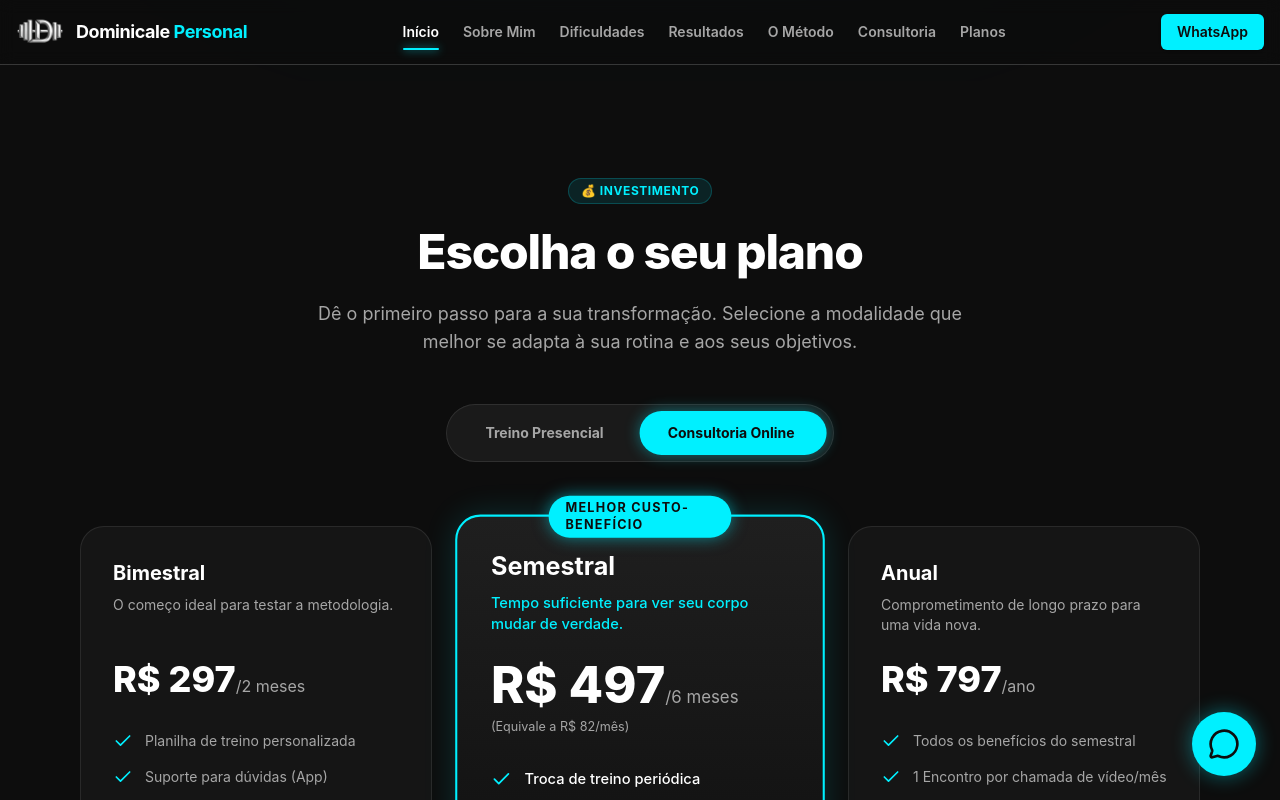
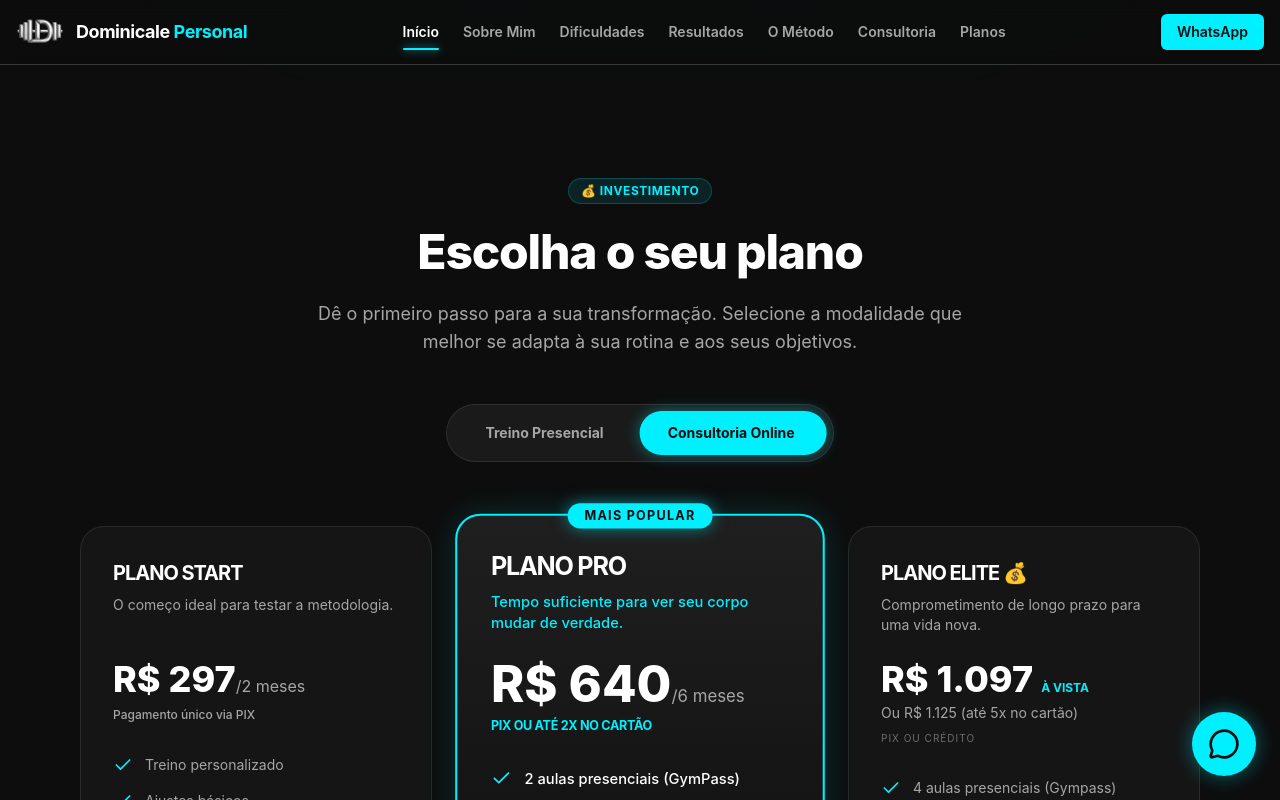
Before and after one commit to 04ale/dominicale-personal, a React (Vite) app: page / in a window 1280 px wide. Both pictures are taken after a click on the button "Consultoria Online". Shown: the part 5175-5975 px from the top of the page. Built offline with nearby package versions, Linux system fonts and the light colour scheme.

Commit message:
adding things to plans

```diff
--- a/src/components/Plans.tsx
+++ b/src/components/Plans.tsx
@@ -158,61 +158,71 @@ export default function Plans({ id }: { id?: string }) {
         {activeTab === 'consultoria' && (
           <div className="grid grid-cols-1 md:grid-cols-3 gap-8 items-center animate-in fade-in slide-in-from-bottom-4 duration-500">
 
-            {/* PLANO BIMESTRAL */}
+            {/* PLANO START */}
             <div className="bg-gunmetal-grey/50 border border-platinum-light/10 rounded-3xl p-8 flex flex-col h-full relative">
-              <h3 className="text-xl font-bold mb-2">Bimestral</h3>
+              <h3 className="text-xl font-bold mb-2 uppercase tracking-tighter">Plano Start</h3>
               <p className="text-silver-mist text-sm mb-6 h-10">O começo ideal para testar a metodologia.</p>
               <div className="mb-8">
-                <span className="text-4xl font-extrabold">R$ 297</span>
+                <span className="text-4xl font-extrabold text-pure-white">R$ 297</span>
                 <span className="text-silver-mist">/2 meses</span>
+                <p className="text-xs text-silver-mist mt-2 font-medium">Pagamento único via PIX</p>
               </div>
               <ul className="space-y-4 mb-8 flex-1">
-                <li className="flex items-start gap-3"><Check size={20} className="text-electric shrink-0" /> <span className="text-sm text-silver-mist">Planilha de treino personalizada</span></li>
-                <li className="flex items-start gap-3"><Check size={20} className="text-electric shrink-0" /> <span className="text-sm text-silver-mist">Suporte para dúvidas (App)</span></li>
-                <li className="flex items-start gap-3 opacity-40"><X size={20} className="text-silver-mist shrink-0" /> <span className="text-sm text-silver-mist line-through">Análise de vídeos da execução</span></li>
+                <li className="flex items-start gap-3"><Check size={20} className="text-electric shrink-0" /> <span className="text-sm text-silver-mist">Treino personalizado</span></li>
+                <li className="flex items-start gap-3"><Check size={20} className="text-electric shrink-0" /> <span className="text-sm text-silver-mist">Ajustes básicos</span></li>
+                <li className="flex items-start gap-3"><Check size={20} className="text-electric shrink-0" /> <span className="text-sm text-silver-mist">Suporte padrão</span></li>
               </ul>
-              <a href="https://wa.me/5511919799090?text=Ol%C3%A1%20Lucas%21%20Quero%20assinar%20a%20Consultoria%20Bimestral." target="_blank" rel="noopener noreferrer" className="w-full inline-flex items-center justify-center rounded-lg border border-platinum-light/20 text-pure-white h-12 font-bold hover:bg-gunmetal-grey hover:border-electric hover:text-electric transition-colors">
-                Assinar Bimestral
+              <a href="https://wa.me/5511919799090?text=Ol%C3%A1%20Lucas%21%20Quero%20assinar%20o%20Plano%20Start%20da%20Consultoria." target="_blank" rel="noopener noreferrer" className="w-full inline-flex items-center justify-center rounded-lg border border-platinum-light/20 text-pure-white h-12 font-bold hover:bg-gunmetal-grey hover:border-electric hover:text-electric transition-colors">
+                Assinar Start
               </a>
             </div>
 
-            {/* PLANO SEMESTRAL (Mais Popular) */}
+            {/* PLANO PRO (O QUE VOCÊ VAI EMPURRAR) */}
             <div className="bg-linear-to-b from-gunmetal-grey to-deep-onyx border-2 border-electric rounded-3xl p-8 flex flex-col h-full relative md:scale-105 shadow-[0_0_30px_rgba(0,240,255,0.15)] z-10">
               <div className="absolute top-0 left-1/2 -translate-x-1/2 -translate-y-1/2 bg-electric text-deep-onyx px-4 py-1 rounded-full text-xs font-bold uppercase tracking-widest shadow-[0_0_15px_rgba(0,240,255,0.5)]">
-                Melhor Custo-Benefício
+                Mais Popular
               </div>
-              <h3 className="text-2xl font-bold mb-2 text-pure-white">Semestral</h3>
+              <h3 className="text-2xl font-bold mb-2 text-pure-white uppercase tracking-tighter">Plano Pro</h3>
               <p className="text-electric text-sm mb-6 h-10 font-medium">Tempo suficiente para ver seu corpo mudar de verdade.</p>
               <div className="mb-8">
-                <span className="text-5xl font-extrabold text-pure-white">R$ 497</span>
+                <span className="text-5xl font-extrabold text-pure-white">R$ 640</span>
                 <span className="text-silver-mist">/6 meses</span>
-                <p className="text-xs text-silver-mist mt-2">(Equivale a R$ 82/mês)</p>
+                <p className="text-xs text-electric mt-2 font-bold uppercase tracking-tight">PIX ou até 2x no cartão</p>
               </div>
               <ul className="space-y-4 mb-8 flex-1">
-                <li className="flex items-start gap-3"><Check size={20} className="text-electric shrink-0" /> <span className="text-sm text-pure-white font-medium">Troca de treino periódica</span></li>
-                <li className="flex items-start gap-3"><Check size={20} className="text-electric shrink-0" /> <span className="text-sm text-pure-white font-medium">Análise de vídeos de execução</span></li>
-                <li className="flex items-start gap-3"><Check size={20} className="text-electric shrink-0" /> <span className="text-sm text-pure-white font-medium">Acesso total ao Aplicativo VIP</span></li>
+                <li className="flex items-start gap-3"><Check size={20} className="text-electric shrink-0" /> <span className="text-sm text-pure-white font-medium">2 aulas presenciais (GymPass)</span></li>
+                <li className="flex items-start gap-3"><Check size={20} className="text-electric shrink-0" /> <span className="text-sm text-pure-white font-medium">Ajustes mais frequentes</span></li>
+                <li className="flex items-start gap-3"><Check size={20} className="text-electric shrink-0" /> <span className="text-sm text-pure-white font-medium">Acompanhamento mais próximo</span></li>
               </ul>
-              <a href="https://wa.me/5511919799090?text=Ol%C3%A1%20Lucas%21%20Quero%20assinar%20a%20Consultoria%20Semestral%21" target="_blank" rel="noopener noreferrer" className="w-full inline-flex items-center justify-center rounded-lg bg-electric text-deep-onyx h-14 font-extrabold hover:bg-electric/90 hover:scale-105 transition-all shadow-[0_0_15px_rgba(0,240,255,0.3)]">
-                Assinar Semestral
+              <a href="https://wa.me/5511919799090?text=Ol%C3%A1%20Lucas%21%20Quero%20assinar%20o%20Plano%20Pro%20da%20Consultoria%21" target="_blank" rel="noopener noreferrer" className="w-full inline-flex items-center justify-center rounded-lg bg-electric text-deep-onyx h-14 font-extrabold hover:bg-electric/90 hover:scale-105 transition-all shadow-[0_0_15px_rgba(0,240,255,0.3)]">
+                Assinar Pro
               </a>
             </div>
 
-            {/* PLANO ANUAL */}
+            {/* PLANO ELITE (PREMIUM / LUCRO ALTO) */}
             <div className="bg-gunmetal-grey/50 border border-platinum-light/10 rounded-3xl p-8 flex flex-col h-full relative">
-              <h3 className="text-xl font-bold mb-2">Anual</h3>
+              <h3 className="text-xl font-bold mb-2 uppercase tracking-tighter">Plano Elite 💰</h3>
               <p className="text-silver-mist text-sm mb-6 h-10">Comprometimento de longo prazo para uma vida nova.</p>
               <div className="mb-8">
-                <span className="text-4xl font-extrabold">R$ 797</span>
-                <span className="text-silver-mist">/ano</span>
+                <div className="flex flex-col gap-1">
+                  <div>
+                    <span className="text-4xl font-extrabold text-pure-white">R$ 1.097</span>
+                    <span className="text-xs text-electric ml-2 font-bold uppercase">À Vista</span>
+                  </div>
+                  <div className="text-sm text-silver-mist">
+                    Ou R$ 1.125 (até 5x no cartão)
+                  </div>
+                </div>
+                <p className="text-[10px] text-silver-mist mt-2 uppercase tracking-widest opacity-60">PIX ou Crédito</p>
               </div>
               <ul className="space-y-4 mb-8 flex-1">
-                <li className="flex items-start gap-3"><Check size={20} className="text-electric shrink-0" /> <span className="text-sm text-silver-mist">Todos os benefícios do semestral</span></li>
-                <li className="flex items-start gap-3"><Check size={20} className="text-electric shrink-0" /> <span className="text-sm text-silver-mist">1 Encontro por chamada de vídeo/mês</span></li>
+                <li className="flex items-start gap-3"><Check size={20} className="text-electric shrink-0" /> <span className="text-sm text-silver-mist">4 aulas presenciais (Gympass)</span></li>
+                <li className="flex items-start gap-3"><Check size={20} className="text-electric shrink-0" /> <span className="text-sm text-silver-mist">Prioridade nas conversas e correções</span></li>
+                <li className="flex items-start gap-3"><Check size={20} className="text-electric shrink-0" /> <span className="text-sm text-silver-mist">Acompanhamento diário</span></li>
                 <li className="flex items-start gap-3"><Check size={20} className="text-electric shrink-0" /> <span className="text-sm text-silver-mist">Planejamento do ano completo</span></li>
               </ul>
-              <a href="https://wa.me/5511919799090?text=Ol%C3%A1%20Lucas%21%20Quero%20assinar%20a%20Consultoria%20Anual." target="_blank" rel="noopener noreferrer" className="w-full inline-flex items-center justify-center rounded-lg border border-platinum-light/20 text-pure-white h-12 font-bold hover:bg-gunmetal-grey hover:border-electric hover:text-electric transition-colors">
-                Assinar Anual
+              <a href="https://wa.me/5511919799090?text=Ol%C3%A1%20Lucas%21%20Quero%20assinar%20o%20Plano%20Elite%20da%20Consultoria." target="_blank" rel="noopener noreferrer" className="w-full inline-flex items-center justify-center rounded-lg border border-platinum-light/20 text-pure-white h-12 font-bold hover:bg-gunmetal-grey hover:border-electric hover:text-electric transition-colors">
+                Assinar Elite
               </a>
             </div>
 
```
